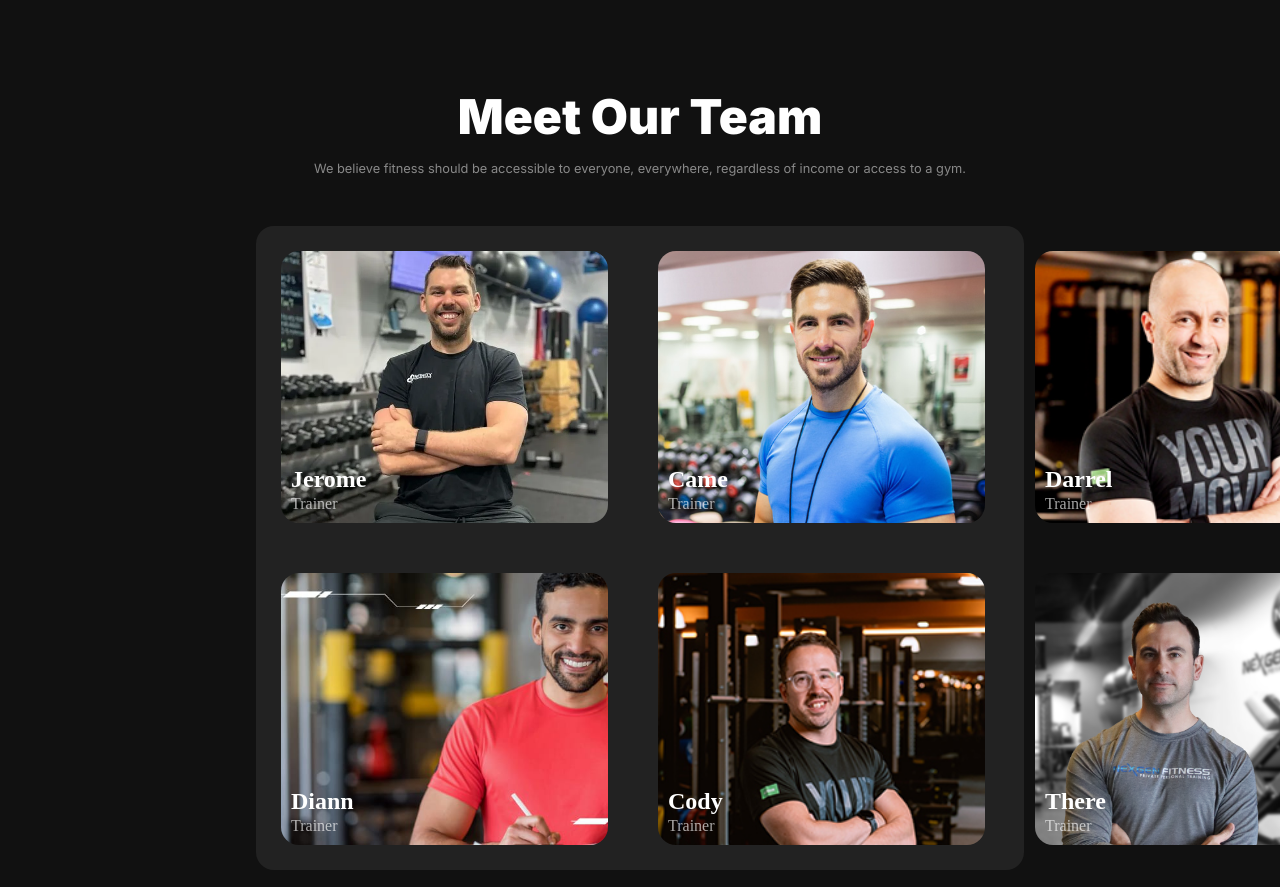
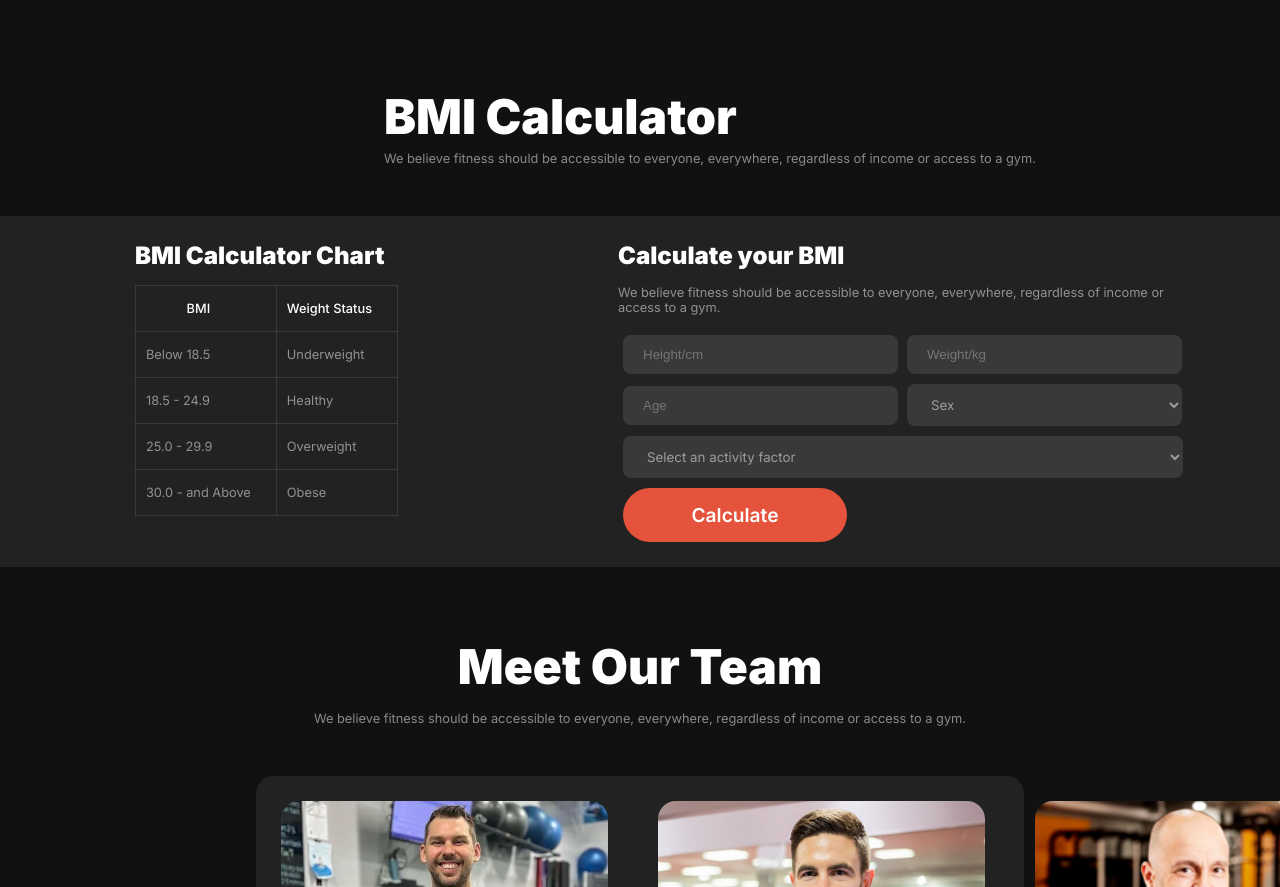
Before and after one commit to Shahadat1530/assignment-02, a plain HTML site: page index.html in a window 1280 px wide. Shown: the part 1635-2522 px from the top of the page. Drawn offline with Linux system fonts and the light colour scheme.

Commit message:
BMI Section done along with responsive

```diff
--- a/index.html
+++ b/index.html
@@ -101,7 +101,57 @@
          </section>
 
          <!-- BMI Calculator -->
-          <section></section>
+          <section class="bmi">
+            <div class="bmi-head">
+                <h3 class="bmi-title">BMI Calculator</h3>
+                <p class="bmi-des">We believe fitness should be accessible to everyone, everywhere, regardless of income or access to a gym.</p>
+            </div>
+            <div class="calculator display-flex">
+                <div class="chart">
+                    <h4 class="chart-title">BMI Calculator Chart</h4>
+                    <table>
+                        <tr>
+                            <th>BMI</th>
+                            <th>Weight Status</th>
+                        </tr>
+                        <tr>
+                            <td>Below 18.5</td>
+                            <td>Underweight</td>
+                        </tr>
+                        <tr>
+                            <td>18.5 - 24.9</td>
+                            <td>Healthy</td>
+                        </tr>
+                        <tr>
+                            <td>25.0 - 29.9</td>
+                            <td>Overweight</td>
+                        </tr>
+                        <tr>
+                            <td>30.0 - and Above</td>
+                            <td>Obese</td>
+                        </tr>
+                    </table>
+                </div>
+                <div class="check-bmi">
+                    <h4 class="chart-title">Calculate your BMI</h4>
+                    <p class="bmi-des">We believe fitness should be accessible to everyone, everywhere, regardless of income or access to a gym. </p>
+                    <form action="">
+                        <input type="text" placeholder="Height/cm">
+                        <input type="text" placeholder="Weight/kg">
+                        <input type="int" placeholder="Age">
+                        <select name="" id="age" >
+                            <option value="Sex">Sex</option>
+                            <option value="Male">Male</option>
+                            <option value="Female">Female</option>
+                        </select>
+                        <select name="" id="factor" >
+                            <option value="Select an activity factor">Select an activity factor</option>
+                        </select>
+                        <button class="btn-primary">Calculate</button>
+                    </form>
+                </div>
+            </div>
+          </section>
 
           <!-- Meet Our Team -->
            <section class="meet">
--- a/styles/fitness.css
+++ b/styles/fitness.css
@@ -312,6 +312,97 @@ body {
 
 /* BMI style */
 
+.bmi {
+    width: 100%;
+    margin-bottom: 70px;
+}
+
+.bmi-head {
+    margin-left: 30%;
+    margin-bottom: 50px;
+}
+
+.bmi-title {
+    color: rgb(255, 255, 255);
+    font-family: Inter;
+    font-size: 3rem;
+    font-weight: 900;
+    margin-bottom: 5px;
+}
+
+.bmi-des {
+    color: rgba(255, 255, 255, 0.5);
+    font-family: Inter;
+    font-size: .8rem;
+    font-weight: 400;
+    margin-bottom: 20px;
+}
+
+.calculator {
+    width: 100%;
+    background: rgb(34, 34, 34);
+    justify-content: space-around;
+    padding: 25px;
+}
+
+.chart-title {
+    color: rgb(255, 255, 255);
+    font-family: Inter;
+    font-size: 1.5rem;
+    font-weight: 900;
+    margin-bottom: 15px;
+}
+
+table {
+    border-collapse: collapse;
+    margin-bottom: 25px;
+}
+
+th,
+td {
+    border: 1px solid rgba(255, 255, 255, 0.1);
+    padding: 15px 25px 15px 10px;
+    color: rgba(255, 255, 255, 0.5);
+    font-family: Inter;
+    font-size: .8rem;
+    font-weight: 400;
+}
+
+th {
+    color: rgb(255, 255, 255);
+    font-family: Inter;
+    font-size: .8rem;
+    font-weight: 500;
+}
+
+.check-bmi {
+    width: 577px;
+}
+
+#age{
+    width: 275px;
+    color: rgba(255, 255, 255, 0.5);
+    font-family: Inter;
+}
+
+#factor{
+    width: 560px;
+    color: rgba(255, 255, 255, 0.5);
+    font-family: Inter;
+}
+
+input, select {
+    width: 215px;
+    border-radius: 8px;
+    padding: 12px 40px 12px 20px;
+    border: none;
+    background-color: rgba(255, 255, 255, 0.1);
+    margin-left: 5px;
+    margin-bottom: 10px;
+
+}
+
+
 /* Teams style*/
 
 .meet {
@@ -498,7 +589,8 @@ hr {
         display: none;
     }
 
-    .head-contents {
+    .head-contents, .calculator, .check-bmi, #factor {
+        width: 100%;
         flex-direction: column;
         margin: 0 auto;
     }
@@ -534,7 +626,7 @@ hr {
     }
 
     .habit-head,
-    .meet-contents {
+    .meet-contents, .bmi-head {
         width: 318px;
         margin: 0 auto;
         text-align: center;
@@ -571,11 +663,16 @@ hr {
         grid-template-columns: repeat(1, 1fr);
     }
 
-    .footer-head{
+    .footer-head {
         width: 100%;
     }
-    .footer-contents{
+
+    .footer-contents {
         flex-direction: column;
         gap: 35px;
     }
+
+    hr {
+        width: 70%;
+    }
 }
```
